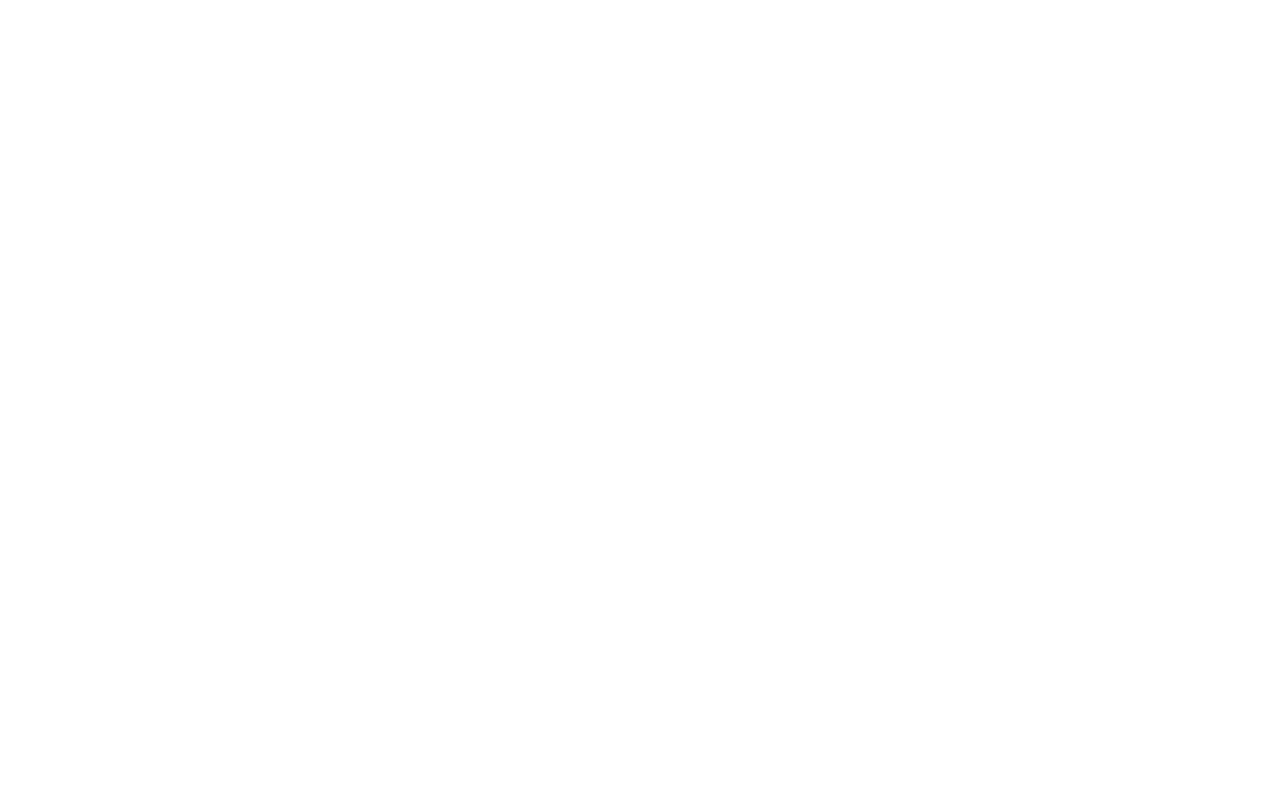
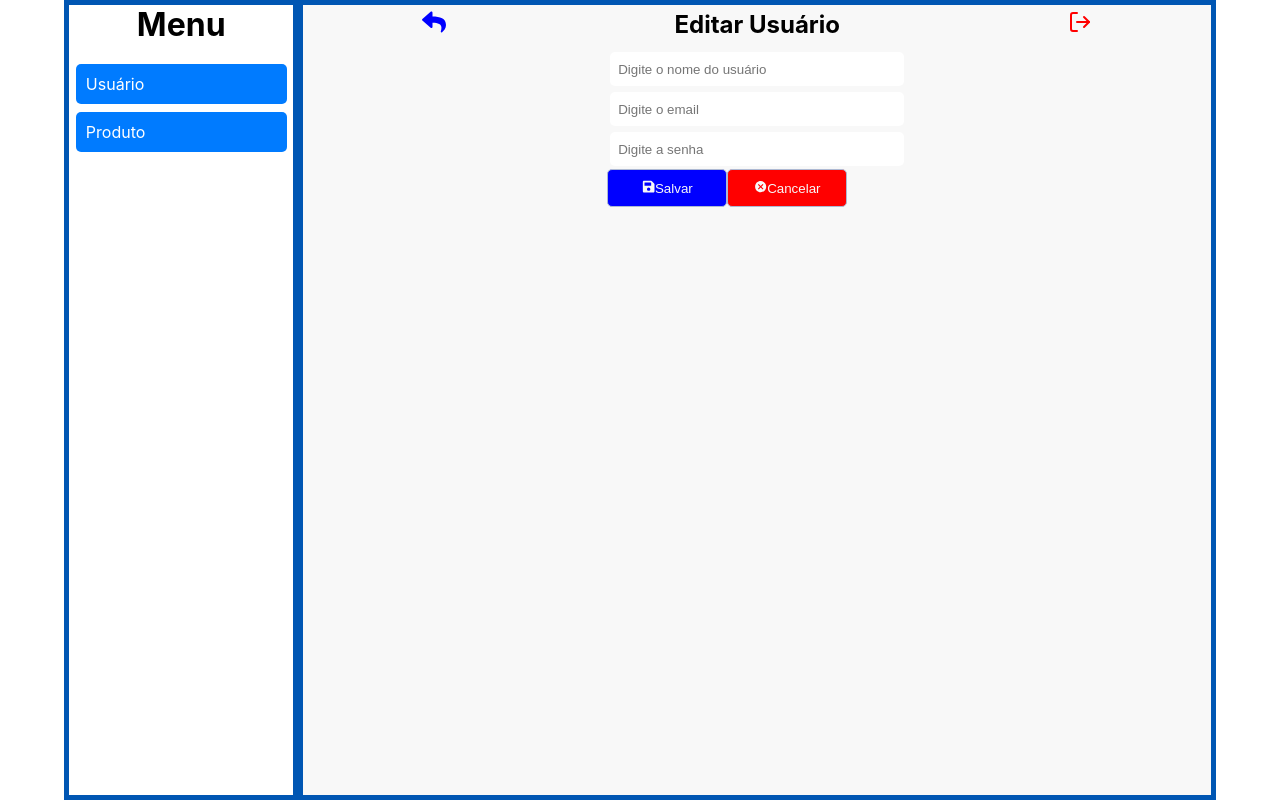
Before and after one commit to BlenoFerraz/papelaria-frontend, a React (Create React App) app: page /editarusuario/1 in a window 1280 px wide. Before the commit this address had no page. Built offline with nearby package versions, Linux system fonts and the light colour scheme.

Commit message:
Melhorando a seção editar usuário

```diff
--- a/src/componentes/Head/index.js
+++ b/src/componentes/Head/index.js
@@ -1,14 +1,43 @@
+
 import {FiLogOut} from 'react-icons/fi';
+import {FaReply} from 'react-icons/fa';
+import { useNavigate } from 'react-router-dom';
+import { confirmAlert } from 'react-confirm-alert'; // Import
+import 'react-confirm-alert/src/react-confirm-alert.css'; //
 import './styles.css';
 
 export default function Head({title}){
+ const navigate = useNavigate();
+   function retornar(){
+     navigate(-1);
+   }
+   function sair(){
+      navigate("/");
+   }
+  const confirmarsaida=()=> {
+      confirmAlert({
+          message: "Deseja realmente sair?",
+          buttons: [
+         {
+             label: 'Sim',
+             onClick: () => {
+               sair();
+            }
+         },
+         {
+            label: 'Não',
+           // onClick: () => alert('Click No')
+          }
+          ]
+      });
 
+       };
 
    return(
     <div className="head">
-
+       <FaReply size={24} onClick={retornar} color='blue' />
         <h2>{title}</h2>
-        <FiLogOut size={24} color='red' />
+        <FiLogOut size={24} onClick={confirmarsaida} color='red' />
     </div>
    )
 }
--- /dev/null
+++ b/src/pages/editarUsuario/index.js
@@ -0,0 +1,106 @@
+import React,{useState, useEffect} from 'react';
+
+import '../../pages/global.css';
+import Menu from '../../componentes/menu'
+import{ FiFilePlus } from "react-icons/fi";
+import { MdCancel } from "react-icons/md";
+import { FaSave } from "react-icons/fa";
+import {useNavigate,useParams} from 'react-router-dom';
+import Head from '../../componentes/Head';
+
+export default function Editarusuario(){
+  const id = useParams.id;
+  const navigate =useNavigate();
+  const [nome,setNome]  = useState("");
+  const [email,setEmail]  = useState("");
+  const [senha,setSenha]  = useState("");
+  const [banco,setBanco] = useState([]);
+
+
+  const usuario={
+      nome,
+      email,
+      senha
+  }
+  useEffect(()=>{
+    mostrardados();
+  },[])
+  function mostrardados(){
+    setBanco(JSON.parse(localStorage.getItem("cd-usuarios") || "[]"));
+    let dadosnovos = banco.filter(item => item.id === id);
+    setNome(dadosnovos.nome);
+    setEmail(dadosnovos.email);
+    setSenha(dadosnovos.senha);
+
+  }
+
+
+  function salvardados(e){
+    e.preventDefault();
+
+  let i=0;
+  if(nome=="")
+  i++;
+ else if(email=="")
+  i++;
+ else if(senha=="")
+ i++;
+if(i==0)
+ {
+   const banco =JSON.parse(localStorage.getItem("cd-usuarios") || "[]");
+   banco.push(usuario);
+   localStorage.setItem("cd-usuarios",JSON.stringify(banco));
+   alert("Usuário salvo com sucesso");
+   navigate('/listausuario');
+ }else{
+  alert("Verifique! Há campos vazios!")
+ }
+  }
+
+  return(
+    <div className="dashboard-container">
+
+        <div className='menu'>
+
+        <Menu />
+        </div>
+        <div className='principal'>
+        <Head title="Editar Usuário" />
+        <div className='form-container'>
+        <form className='form-cadastro' onSubmit={salvardados} >
+            <input
+            type='text'
+            value={nome}
+            onChange={e=>setNome(e.target.value)}
+             placeholder='Digite o nome do usuário'
+              />
+            <input
+                type='email'
+                value={email}
+                onChange={e=>setEmail(e.target.value)}
+                placeholder='Digite o email'
+             />
+            <input
+                    type='password'
+                    value={senha}
+                    onChange={e=>setSenha(e.target.value)}
+                    placeholder='Digite a senha'
+            />
+            <div className='acao'>
+            <button className='btn-save'>
+               <FaSave />
+              Salvar
+            </button>
+            <button className='btn-cancel'>
+            <MdCancel />
+              Cancelar</button>
+            </div>
+        </form>
+
+        </div>
+        </div>
+    </div>
+
+   )
+
+}
--- a/src/pages/listarUsuario/index.js
+++ b/src/pages/listarUsuario/index.js
@@ -9,11 +9,13 @@
 import 'react-confirm-alert/src/react-confirm-alert.css'; // Import css
 import {Link} from 'react-router-dom';
 import Head from '../../componentes/Head';
+import { useNavigate} from 'react-router-dom';
 
 export default function Listausuario(){
 
   const [dados, setDados] = useState([]);
   const [banco, setBanco] = useState([]);
+  const navigate=useNavigate();
 
     // const dados=[
     //     {id:1,nome:"Carlos",email:"carlos@gmail.com",senha:"123"},
@@ -30,19 +32,20 @@
       setBanco(JSON.parse(localStorage.getItem("cd-usuarios") || "[]"));
     }
 
-  const  apagar = (id) => {
+    const  apagar = (id) => {
       confirmAlert({
         title: 'Excluir Usuário',
         message: 'Deseja realmente excluir esse usuário?',
         buttons: [
           {
             label: 'Sim',
-            onClick: () =>
-            {
-              setDados(banco.filter(item=>item.id!==id))
-              localStorage.setItem("cd-usuarios",JSON.stringify(dados));
-              alert(`Você apagou o usuário id:${id}`)
+            onClick: () => {
+              let dadosnovos = banco.filter(item => item.id !== id);
+              localStorage.setItem("cd-usuarios", JSON.stringify(dadosnovos));
+              setBanco(dadosnovos); // Atualiza o estado com os dados filtrados
+              alert(`Você apagou o usuário id:${id}`);
             }
+
           },
           {
             label: 'Não',
@@ -81,7 +84,9 @@
                     <td>{linha.nome}</td>
                     <td>{linha.email}</td>
                     <td className='botoes'>
+                    <link to={`/editarusuario/${linha.id}`}>
                       <FiEdit size={18} color='#3a5795'  />
+                      </link>
                     </td>
                     <td className='botoes'>
                           <FiTrash
--- a/src/routes.js
+++ b/src/routes.js
@@ -4,6 +4,7 @@
 import Dashboard from './pages/dashboard';
 import Listausuario from './pages/listarUsuario';
 import Cadastrousuario from './pages/cadastroUsuario';
+import Editarusuario from './pages/editarUsuario';
 
 
 export default function Rotas(){
@@ -14,6 +15,7 @@
                 <Route path="/dashboard" element={<Dashboard />} />
                 <Route path="/listausuario" element={<Listausuario />} />
                 <Route path="/cadastrousuario" element={<Cadastrousuario />} />
+                <Route path="/editarusuario/:id" element={<Editarusuario />} />
             </Routes>
 
        </BrowserRouter>
```
